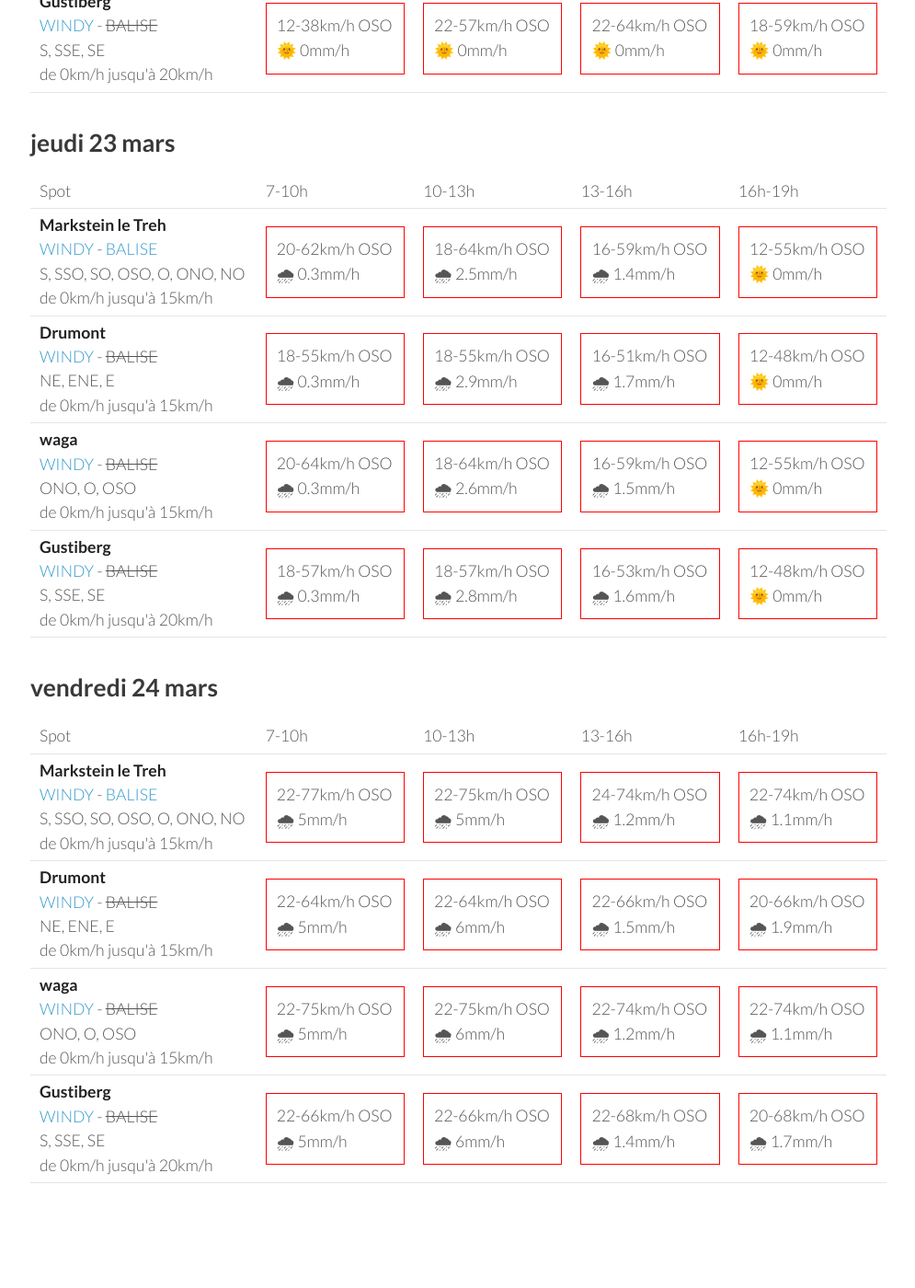
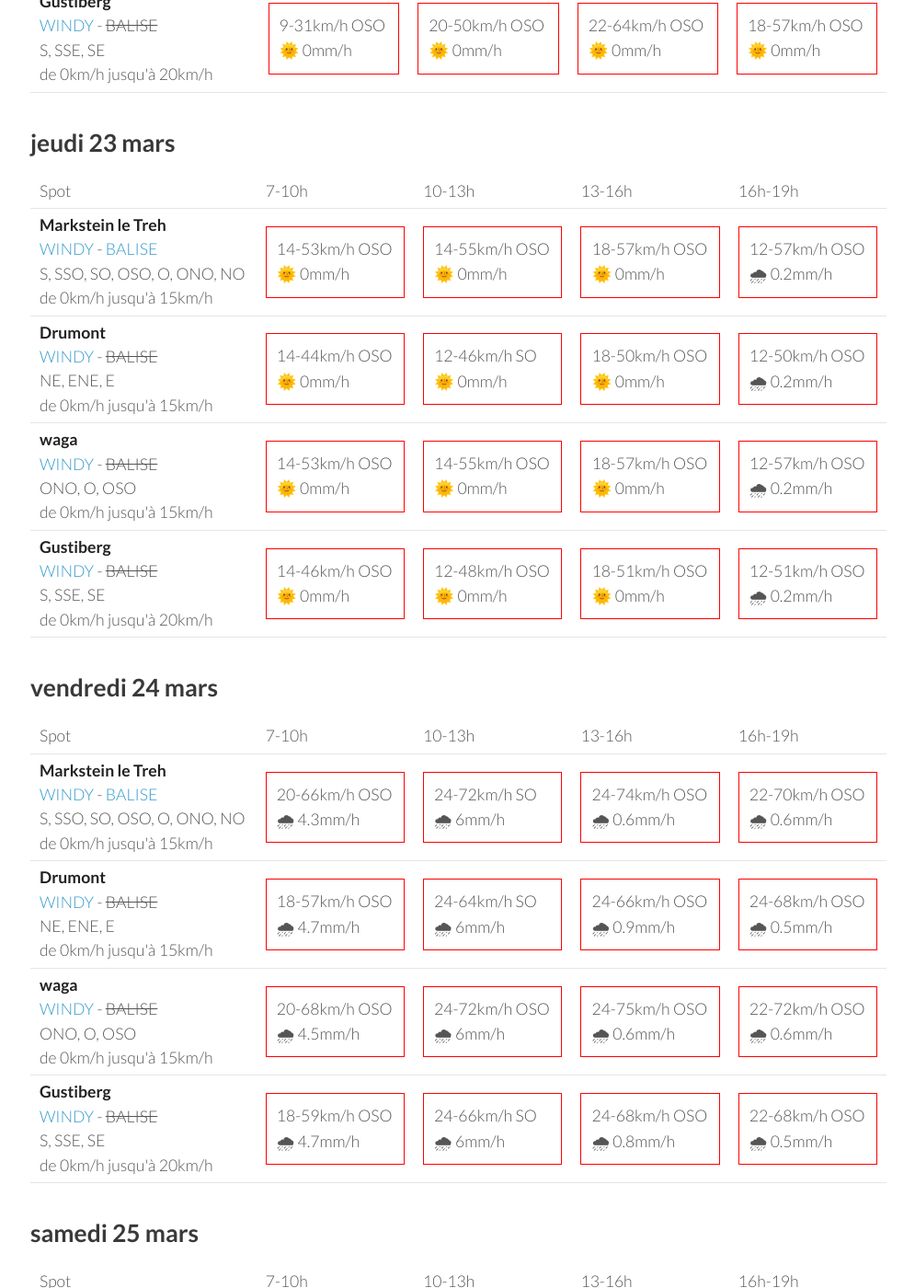
Before and after one commit to parapente-dans-le-nord/parapente-dans-le-nord.github.io, a Jekyll site: the page built from vosges.markdown, in a window 1280 px wide and 1400 px high, scrolled down 1918 px. Shown: the whole window at 92% size, without its empty margins (25-1020 px from the left). Built offline with Jekyll 4.4.1, drawn with Linux system fonts in a browser that asks for light colours; some of the changed text lies outside the part shown.

Commit message:
update index.markdown

```diff
--- a/vosges.markdown
+++ b/vosges.markdown
@@ -7,7 +7,7 @@ title:  "Tous les spots"
 {: .links}
 
 # Prevision Windy, modèle Arome
-page mise à jour le lundi 20 mars 06:16
+page mise à jour le lundi 20 mars 10:16
 
 ## lundi 20 mars
 
@@ -136,40 +136,40 @@ page mise à jour le lundi 20 mars 06:16
 <tr>
         <td><strong>Markstein le Treh</strong><br><a href="https://windy.com/47.926/7.012?47.505,7.012,8,m:eY1agmQ">WINDY</a> - <span class=""><a href="http://www.balisemeteo.com/balise.php?idBalise=136">BALISE</a> </span><br> <span class="vent-favorable">S, SSO, SO, OSO, O, ONO, NO</span><br><span class="force-vent">de 0km/h jusqu'à 15km/h</span> </td>
 
-            <td><div class="not-flyable"><p>12-44km/h OSO</p><p>🌞 0mm/h</p></div></td>
-            <td><div class="not-flyable"><p>24-64km/h OSO</p><p>🌞 0mm/h</p></div></td>
-            <td><div class="not-flyable"><p>22-68km/h OSO</p><p>🌞 0mm/h</p></div></td>
-            <td><div class="not-flyable"><p>18-62km/h OSO</p><p>🌞 0mm/h</p></div></td>
+            <td><div class="not-flyable"><p>9-37km/h OSO</p><p>🌞 0mm/h</p></div></td>
+            <td><div class="not-flyable"><p>20-57km/h OSO</p><p>🌞 0mm/h</p></div></td>
+            <td><div class="not-flyable"><p>22-66km/h OSO</p><p>🌞 0mm/h</p></div></td>
+            <td><div class="not-flyable"><p>18-61km/h OSO</p><p>🌞 0mm/h</p></div></td>
 
 
     </tr>
 <tr>
         <td><strong>Drumont</strong><br><a href="https://windy.com/47.898/6.919?47.687,6.919,9,m:eYYagmG">WINDY</a> - <span class="no-balise"> BALISE </span><br> <span class="vent-favorable">NE, ENE, E</span><br><span class="force-vent">de 0km/h jusqu'à 15km/h</span> </td>
 
-            <td><div class="not-flyable"><p>12-37km/h OSO</p><p>🌞 0mm/h</p></div></td>
-            <td><div class="not-flyable"><p>22-55km/h OSO</p><p>🌞 0mm/h</p></div></td>
-            <td><div class="not-flyable"><p>22-64km/h OSO</p><p>🌞 0mm/h</p></div></td>
-            <td><div class="not-flyable"><p>18-57km/h OSO</p><p>🌞 0mm/h</p></div></td>
+            <td><div class="not-flyable"><p>9-29km/h OSO</p><p>🌞 0mm/h</p></div></td>
+            <td><div class="not-flyable"><p>20-50km/h OSO</p><p>🌞 0mm/h</p></div></td>
+            <td><div class="not-flyable"><p>22-62km/h OSO</p><p>🌞 0mm/h</p></div></td>
+            <td><div class="not-flyable"><p>18-55km/h OSO</p><p>🌞 0mm/h</p></div></td>
 
 
     </tr>
 <tr>
         <td><strong>waga</strong><br><a href="https://windy.com/47.903/6.996?47.900,6.983,15">WINDY</a> - <span class="no-balise"> BALISE </span><br> <span class="vent-favorable">ONO, O, OSO</span><br><span class="force-vent">de 0km/h jusqu'à 15km/h</span> </td>
 
-            <td><div class="not-flyable"><p>12-44km/h OSO</p><p>🌞 0mm/h</p></div></td>
-            <td><div class="not-flyable"><p>24-64km/h OSO</p><p>🌞 0mm/h</p></div></td>
-            <td><div class="not-flyable"><p>22-68km/h OSO</p><p>🌞 0mm/h</p></div></td>
-            <td><div class="not-flyable"><p>18-62km/h OSO</p><p>🌞 0mm/h</p></div></td>
+            <td><div class="not-flyable"><p>9-37km/h OSO</p><p>🌞 0mm/h</p></div></td>
+            <td><div class="not-flyable"><p>20-57km/h OSO</p><p>🌞 0mm/h</p></div></td>
+            <td><div class="not-flyable"><p>20-68km/h OSO</p><p>🌞 0mm/h</p></div></td>
+            <td><div class="not-flyable"><p>18-61km/h OSO</p><p>🌞 0mm/h</p></div></td>
 
 
     </tr>
 <tr>
         <td><strong>Gustiberg</strong><br><a href="https://windy.com/47.894/6.934?47.891,6.934,15,m:eYYagmI">WINDY</a> - <span class="no-balise"> BALISE </span><br> <span class="vent-favorable">S, SSE, SE</span><br><span class="force-vent">de 0km/h jusqu'à 20km/h</span> </td>
 
-            <td><div class="not-flyable"><p>12-38km/h OSO</p><p>🌞 0mm/h</p></div></td>
-            <td><div class="not-flyable"><p>22-57km/h OSO</p><p>🌞 0mm/h</p></div></td>
+            <td><div class="not-flyable"><p>9-31km/h OSO</p><p>🌞 0mm/h</p></div></td>
+            <td><div class="not-flyable"><p>20-50km/h OSO</p><p>🌞 0mm/h</p></div></td>
             <td><div class="not-flyable"><p>22-64km/h OSO</p><p>🌞 0mm/h</p></div></td>
-            <td><div class="not-flyable"><p>18-59km/h OSO</p><p>🌞 0mm/h</p></div></td>
+            <td><div class="not-flyable"><p>18-57km/h OSO</p><p>🌞 0mm/h</p></div></td>
 
 
     </tr>
@@ -192,40 +192,40 @@ page mise à jour le lundi 20 mars 06:16
 <tr>
         <td><strong>Markstein le Treh</strong><br><a href="https://windy.com/47.926/7.012?47.505,7.012,8,m:eY1agmQ">WINDY</a> - <span class=""><a href="http://www.balisemeteo.com/balise.php?idBalise=136">BALISE</a> </span><br> <span class="vent-favorable">S, SSO, SO, OSO, O, ONO, NO</span><br><span class="force-vent">de 0km/h jusqu'à 15km/h</span> </td>
 
-            <td><div class="not-flyable"><p>20-62km/h OSO</p><p>🌧 0.3mm/h</p></div></td>
-            <td><div class="not-flyable"><p>18-64km/h OSO</p><p>🌧 2.5mm/h</p></div></td>
-            <td><div class="not-flyable"><p>16-59km/h OSO</p><p>🌧 1.4mm/h</p></div></td>
-            <td><div class="not-flyable"><p>12-55km/h OSO</p><p>🌞 0mm/h</p></div></td>
+            <td><div class="not-flyable"><p>14-53km/h OSO</p><p>🌞 0mm/h</p></div></td>
+            <td><div class="not-flyable"><p>14-55km/h OSO</p><p>🌞 0mm/h</p></div></td>
+            <td><div class="not-flyable"><p>18-57km/h OSO</p><p>🌞 0mm/h</p></div></td>
+            <td><div class="not-flyable"><p>12-57km/h OSO</p><p>🌧 0.2mm/h</p></div></td>
 
 
     </tr>
 <tr>
         <td><strong>Drumont</strong><br><a href="https://windy.com/47.898/6.919?47.687,6.919,9,m:eYYagmG">WINDY</a> - <span class="no-balise"> BALISE </span><br> <span class="vent-favorable">NE, ENE, E</span><br><span class="force-vent">de 0km/h jusqu'à 15km/h</span> </td>
 
-            <td><div class="not-flyable"><p>18-55km/h OSO</p><p>🌧 0.3mm/h</p></div></td>
-            <td><div class="not-flyable"><p>18-55km/h OSO</p><p>🌧 2.9mm/h</p></div></td>
-            <td><div class="not-flyable"><p>16-51km/h OSO</p><p>🌧 1.7mm/h</p></div></td>
-            <td><div class="not-flyable"><p>12-48km/h OSO</p><p>🌞 0mm/h</p></div></td>
+            <td><div class="not-flyable"><p>14-44km/h OSO</p><p>🌞 0mm/h</p></div></td>
+            <td><div class="not-flyable"><p>12-46km/h SO</p><p>🌞 0mm/h</p></div></td>
+            <td><div class="not-flyable"><p>18-50km/h OSO</p><p>🌞 0mm/h</p></div></td>
+            <td><div class="not-flyable"><p>12-50km/h OSO</p><p>🌧 0.2mm/h</p></div></td>
 
 
     </tr>
 <tr>
         <td><strong>waga</strong><br><a href="https://windy.com/47.903/6.996?47.900,6.983,15">WINDY</a> - <span class="no-balise"> BALISE </span><br> <span class="vent-favorable">ONO, O, OSO</span><br><span class="force-vent">de 0km/h jusqu'à 15km/h</span> </td>
 
-            <td><div class="not-flyable"><p>20-64km/h OSO</p><p>🌧 0.3mm/h</p></div></td>
-            <td><div class="not-flyable"><p>18-64km/h OSO</p><p>🌧 2.6mm/h</p></div></td>
-            <td><div class="not-flyable"><p>16-59km/h OSO</p><p>🌧 1.5mm/h</p></div></td>
-            <td><div class="not-flyable"><p>12-55km/h OSO</p><p>🌞 0mm/h</p></div></td>
+            <td><div class="not-flyable"><p>14-53km/h OSO</p><p>🌞 0mm/h</p></div></td>
+            <td><div class="not-flyable"><p>14-55km/h OSO</p><p>🌞 0mm/h</p></div></td>
+            <td><div class="not-flyable"><p>18-57km/h OSO</p><p>🌞 0mm/h</p></div></td>
+            <td><div class="not-flyable"><p>12-57km/h OSO</p><p>🌧 0.2mm/h</p></div></td>
 
 
     </tr>
 <tr>
         <td><strong>Gustiberg</strong><br><a href="https://windy.com/47.894/6.934?47.891,6.934,15,m:eYYagmI">WINDY</a> - <span class="no-balise"> BALISE </span><br> <span class="vent-favorable">S, SSE, SE</span><br><span class="force-vent">de 0km/h jusqu'à 20km/h</span> </td>
 
-            <td><div class="not-flyable"><p>18-57km/h OSO</p><p>🌧 0.3mm/h</p></div></td>
-            <td><div class="not-flyable"><p>18-57km/h OSO</p><p>🌧 2.8mm/h</p></div></td>
-            <td><div class="not-flyable"><p>16-53km/h OSO</p><p>🌧 1.6mm/h</p></div></td>
+            <td><div class="not-flyable"><p>14-46km/h OSO</p><p>🌞 0mm/h</p></div></td>
             <td><div class="not-flyable"><p>12-48km/h OSO</p><p>🌞 0mm/h</p></div></td>
+            <td><div class="not-flyable"><p>18-51km/h OSO</p><p>🌞 0mm/h</p></div></td>
+            <td><div class="not-flyable"><p>12-51km/h OSO</p><p>🌧 0.2mm/h</p></div></td>
 
 
     </tr>
@@ -248,40 +248,40 @@ page mise à jour le lundi 20 mars 06:16
 <tr>
         <td><strong>Markstein le Treh</strong><br><a href="https://windy.com/47.926/7.012?47.505,7.012,8,m:eY1agmQ">WINDY</a> - <span class=""><a href="http://www.balisemeteo.com/balise.php?idBalise=136">BALISE</a> </span><br> <span class="vent-favorable">S, SSO, SO, OSO, O, ONO, NO</span><br><span class="force-vent">de 0km/h jusqu'à 15km/h</span> </td>
 
-            <td><div class="not-flyable"><p>22-77km/h OSO</p><p>🌧 5mm/h</p></div></td>
-            <td><div class="not-flyable"><p>22-75km/h OSO</p><p>🌧 5mm/h</p></div></td>
-            <td><div class="not-flyable"><p>24-74km/h OSO</p><p>🌧 1.2mm/h</p></div></td>
-            <td><div class="not-flyable"><p>22-74km/h OSO</p><p>🌧 1.1mm/h</p></div></td>
+            <td><div class="not-flyable"><p>20-66km/h OSO</p><p>🌧 4.3mm/h</p></div></td>
+            <td><div class="not-flyable"><p>24-72km/h SO</p><p>🌧 6mm/h</p></div></td>
+            <td><div class="not-flyable"><p>24-74km/h OSO</p><p>🌧 0.6mm/h</p></div></td>
+            <td><div class="not-flyable"><p>22-70km/h OSO</p><p>🌧 0.6mm/h</p></div></td>
 
 
     </tr>
 <tr>
         <td><strong>Drumont</strong><br><a href="https://windy.com/47.898/6.919?47.687,6.919,9,m:eYYagmG">WINDY</a> - <span class="no-balise"> BALISE </span><br> <span class="vent-favorable">NE, ENE, E</span><br><span class="force-vent">de 0km/h jusqu'à 15km/h</span> </td>
 
-            <td><div class="not-flyable"><p>22-64km/h OSO</p><p>🌧 5mm/h</p></div></td>
-            <td><div class="not-flyable"><p>22-64km/h OSO</p><p>🌧 6mm/h</p></div></td>
-            <td><div class="not-flyable"><p>22-66km/h OSO</p><p>🌧 1.5mm/h</p></div></td>
-            <td><div class="not-flyable"><p>20-66km/h OSO</p><p>🌧 1.9mm/h</p></div></td>
+            <td><div class="not-flyable"><p>18-57km/h OSO</p><p>🌧 4.7mm/h</p></div></td>
+            <td><div class="not-flyable"><p>24-64km/h SO</p><p>🌧 6mm/h</p></div></td>
+            <td><div class="not-flyable"><p>24-66km/h OSO</p><p>🌧 0.9mm/h</p></div></td>
+            <td><div class="not-flyable"><p>24-68km/h OSO</p><p>🌧 0.5mm/h</p></div></td>
 
 
     </tr>
 <tr>
         <td><strong>waga</strong><br><a href="https://windy.com/47.903/6.996?47.900,6.983,15">WINDY</a> - <span class="no-balise"> BALISE </span><br> <span class="vent-favorable">ONO, O, OSO</span><br><span class="force-vent">de 0km/h jusqu'à 15km/h</span> </td>
 
-            <td><div class="not-flyable"><p>22-75km/h OSO</p><p>🌧 5mm/h</p></div></td>
-            <td><div class="not-flyable"><p>22-75km/h OSO</p><p>🌧 6mm/h</p></div></td>
-            <td><div class="not-flyable"><p>22-74km/h OSO</p><p>🌧 1.2mm/h</p></div></td>
-            <td><div class="not-flyable"><p>22-74km/h OSO</p><p>🌧 1.1mm/h</p></div></td>
+            <td><div class="not-flyable"><p>20-68km/h OSO</p><p>🌧 4.5mm/h</p></div></td>
+            <td><div class="not-flyable"><p>24-72km/h OSO</p><p>🌧 6mm/h</p></div></td>
+            <td><div class="not-flyable"><p>24-75km/h OSO</p><p>🌧 0.6mm/h</p></div></td>
+            <td><div class="not-flyable"><p>22-72km/h OSO</p><p>🌧 0.6mm/h</p></div></td>
 
 
     </tr>
 <tr>
         <td><strong>Gustiberg</strong><br><a href="https://windy.com/47.894/6.934?47.891,6.934,15,m:eYYagmI">WINDY</a> - <span class="no-balise"> BALISE </span><br> <span class="vent-favorable">S, SSE, SE</span><br><span class="force-vent">de 0km/h jusqu'à 20km/h</span> </td>
 
-            <td><div class="not-flyable"><p>22-66km/h OSO</p><p>🌧 5mm/h</p></div></td>
-            <td><div class="not-flyable"><p>22-66km/h OSO</p><p>🌧 6mm/h</p></div></td>
-            <td><div class="not-flyable"><p>22-68km/h OSO</p><p>🌧 1.4mm/h</p></div></td>
-            <td><div class="not-flyable"><p>20-68km/h OSO</p><p>🌧 1.7mm/h</p></div></td>
+            <td><div class="not-flyable"><p>18-59km/h OSO</p><p>🌧 4.7mm/h</p></div></td>
+            <td><div class="not-flyable"><p>24-66km/h SO</p><p>🌧 6mm/h</p></div></td>
+            <td><div class="not-flyable"><p>24-68km/h OSO</p><p>🌧 0.8mm/h</p></div></td>
+            <td><div class="not-flyable"><p>22-68km/h OSO</p><p>🌧 0.5mm/h</p></div></td>
 
 
     </tr>
@@ -289,3 +289,59 @@ page mise à jour le lundi 20 mars 06:16
 </tbody>
 </table>
 {:/}
+## samedi 25 mars
+
+{::nomarkdown}
+<table>
+  <tbody>
+    <tr>
+      <td>Spot</td>
+      <td>7-10h</td>
+      <td>10-13h</td>
+      <td>13-16h</td>
+      <td>16h-19h</td>
+    </tr>
+<tr>
+        <td><strong>Markstein le Treh</strong><br><a href="https://windy.com/47.926/7.012?47.505,7.012,8,m:eY1agmQ">WINDY</a> - <span class=""><a href="http://www.balisemeteo.com/balise.php?idBalise=136">BALISE</a> </span><br> <span class="vent-favorable">S, SSO, SO, OSO, O, ONO, NO</span><br><span class="force-vent">de 0km/h jusqu'à 15km/h</span> </td>
+
+            <td><div class="not-flyable"><p>18-55km/h OSO</p><p>🌧 2.1mm/h</p></div></td>
+            <td><div class="not-flyable"><p>18-61km/h OSO</p><p>🌧 1mm/h</p></div></td>
+            <td><div class="not-flyable"><p>20-72km/h OSO</p><p>🌧 2.6mm/h</p></div></td>
+            <td><div class="not-flyable"><p>20-70km/h OSO</p><p>🌧 1.9mm/h</p></div></td>
+
+
+    </tr>
+<tr>
+        <td><strong>Drumont</strong><br><a href="https://windy.com/47.898/6.919?47.687,6.919,9,m:eYYagmG">WINDY</a> - <span class="no-balise"> BALISE </span><br> <span class="vent-favorable">NE, ENE, E</span><br><span class="force-vent">de 0km/h jusqu'à 15km/h</span> </td>
+
+            <td><div class="not-flyable"><p>18-50km/h OSO</p><p>🌧 3.8mm/h</p></div></td>
+            <td><div class="not-flyable"><p>20-59km/h OSO</p><p>🌧 1.9mm/h</p></div></td>
+            <td><div class="not-flyable"><p>18-64km/h OSO</p><p>🌧 3.2mm/h</p></div></td>
+            <td><div class="not-flyable"><p>20-64km/h OSO</p><p>🌧 2.4mm/h</p></div></td>
+
+
+    </tr>
+<tr>
+        <td><strong>waga</strong><br><a href="https://windy.com/47.903/6.996?47.900,6.983,15">WINDY</a> - <span class="no-balise"> BALISE </span><br> <span class="vent-favorable">ONO, O, OSO</span><br><span class="force-vent">de 0km/h jusqu'à 15km/h</span> </td>
+
+            <td><div class="not-flyable"><p>18-55km/h OSO</p><p>🌧 2.6mm/h</p></div></td>
+            <td><div class="not-flyable"><p>20-62km/h OSO</p><p>🌧 1.1mm/h</p></div></td>
+            <td><div class="not-flyable"><p>18-72km/h OSO</p><p>🌧 2.9mm/h</p></div></td>
+            <td><div class="not-flyable"><p>20-70km/h OSO</p><p>🌧 2mm/h</p></div></td>
+
+
+    </tr>
+<tr>
+        <td><strong>Gustiberg</strong><br><a href="https://windy.com/47.894/6.934?47.891,6.934,15,m:eYYagmI">WINDY</a> - <span class="no-balise"> BALISE </span><br> <span class="vent-favorable">S, SSE, SE</span><br><span class="force-vent">de 0km/h jusqu'à 20km/h</span> </td>
+
+            <td><div class="not-flyable"><p>18-51km/h OSO</p><p>🌧 3.6mm/h</p></div></td>
+            <td><div class="not-flyable"><p>20-59km/h OSO</p><p>🌧 1.7mm/h</p></div></td>
+            <td><div class="not-flyable"><p>18-66km/h OSO</p><p>🌧 3.1mm/h</p></div></td>
+            <td><div class="not-flyable"><p>20-64km/h OSO</p><p>🌧 2.3mm/h</p></div></td>
+
+
+    </tr>
+
+</tbody>
+</table>
+{:/}
```
